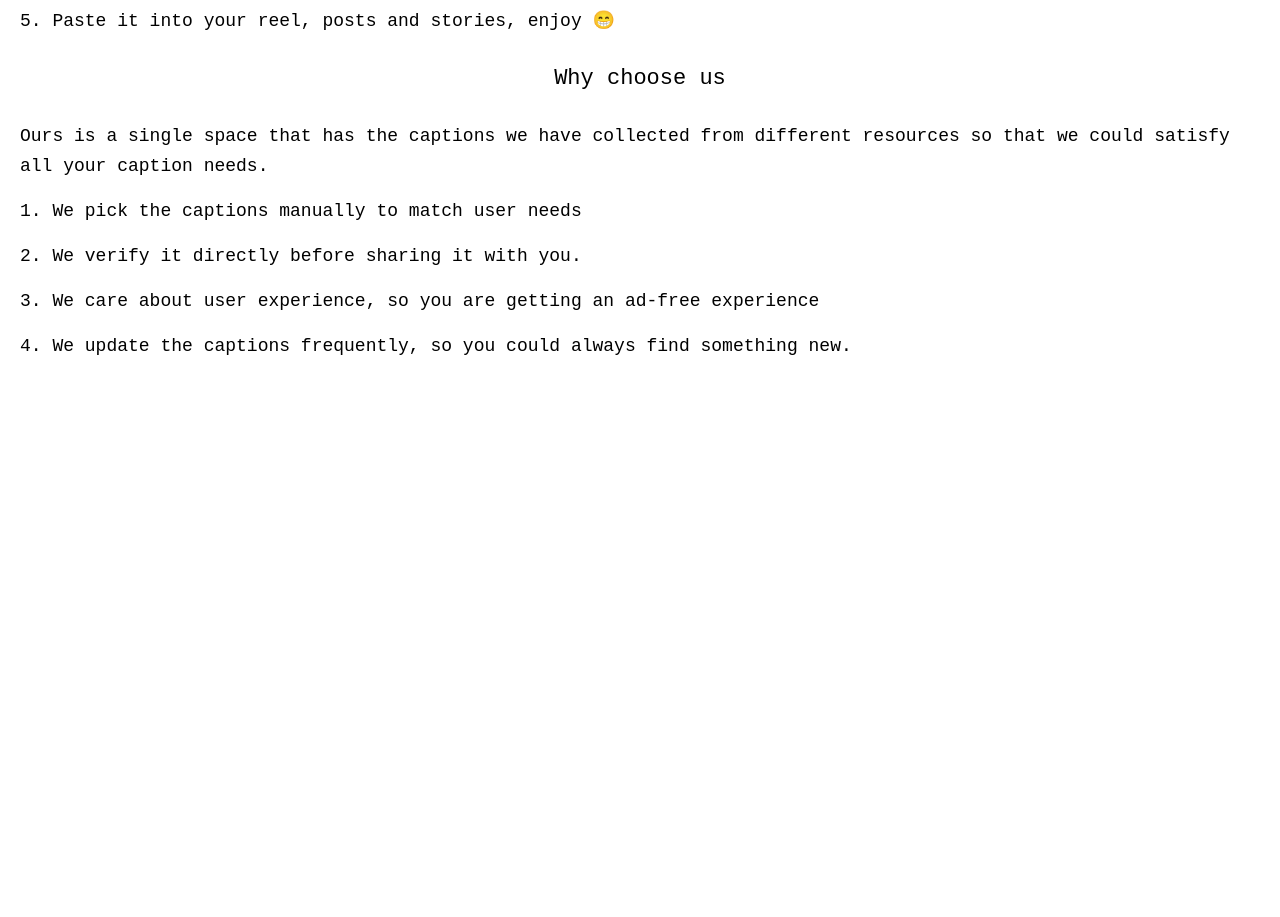
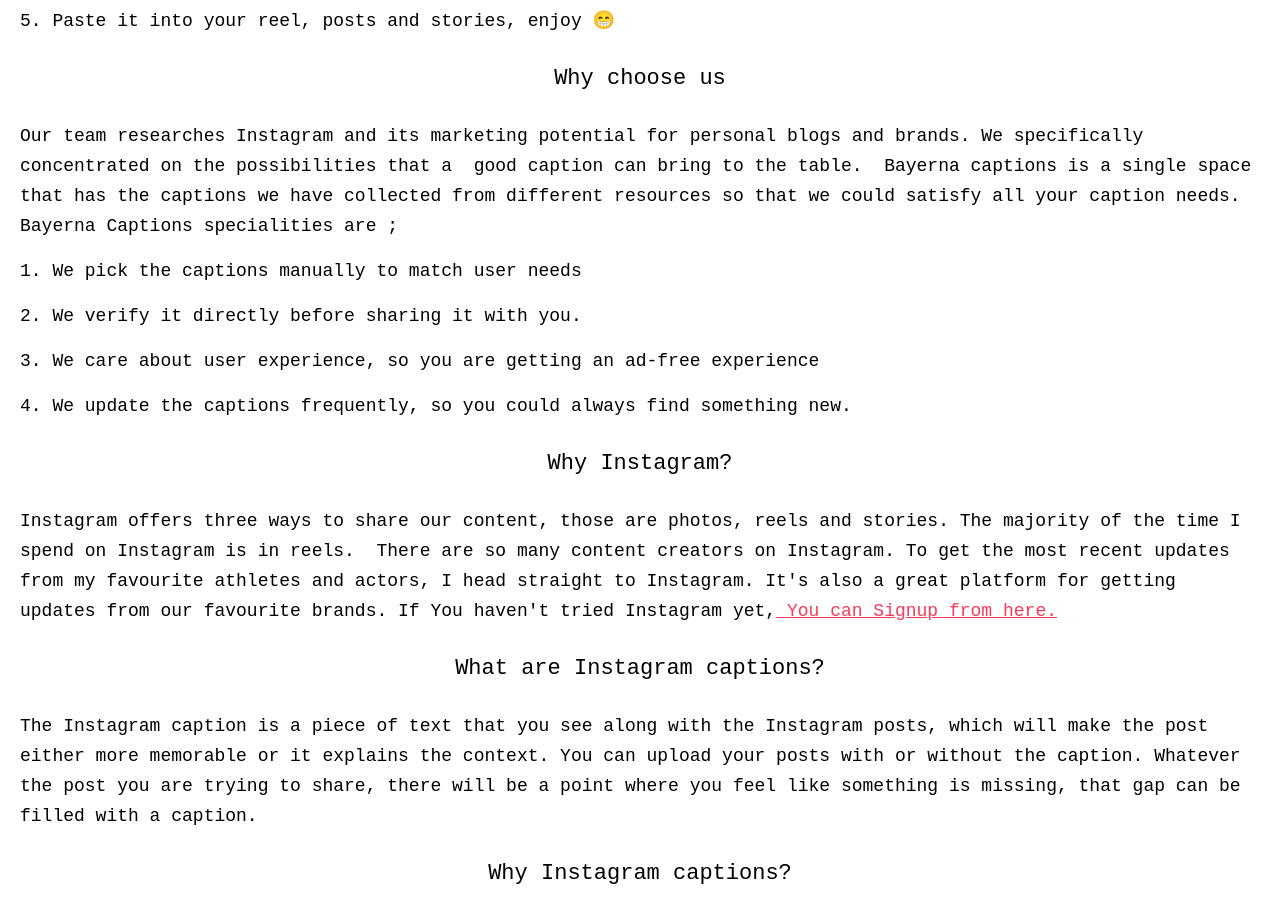
Before and after one commit to singledime/bayerna, a React (Create React App) app: page / in a window 1280 px wide. Shown: the part 1880-2797 px from the top of the page. Before the commit the page ends 2581 px from the top, so only its background shows below. Built offline with nearby package versions, Linux system fonts and the light colour scheme; no server answers.

Commit message:
content update

```diff
--- a/src/App.js
+++ b/src/App.js
@@ -109,8 +109,8 @@ function App() {
           <div className="intro-para">
             Instagram is the most popular one in the social media space,
             Millennials use it to share their lifestyle and the brands are using
-            it to promote their business. So day by day the user amount is
-            increasing at a very high proportion.
+            it to promote their business. So day by day the use case of
+            Instagram is growing into areas that haven't been discovered before.
             {"                                            "}
             {/*    . Why choose us
           Ours is a single space that has the captions we have collected from
@@ -178,8 +178,12 @@ function App() {
           </div>
           <div className="intro-para">
             {" "}
-            Ours is a single space that has the captions we have collected from
-            different resources so that we could satisfy all your caption needs.{" "}
+            Our team researches Instagram and its marketing potential for
+            personal blogs and brands. We specifically concentrated on the
+            possibilities that a  good caption can bring to the table.  Bayerna
+            captions is a single space that has the captions we have collected
+            from different resources so that we could satisfy all your caption
+            needs. Bayerna Captions specialities are ;
           </div>{" "}
           <div className="intro-para">
             1. We pick the captions manually to match user needs{" "}
@@ -195,6 +199,46 @@ function App() {
             4. We update the captions frequently, so you could always find
             something new.
           </div>
+          <div className="title-info" style={{}}>
+            Why Instagram?
+          </div>
+          <div className="intro-para">
+            Instagram offers three ways to share our content, those are photos,
+            reels and stories. The majority of the time I spend on Instagram is
+            in reels.  There are so many content creators on Instagram. To get
+            the most recent updates from my favourite athletes and actors, I
+            head straight to Instagram. It's also a great platform for getting
+            updates from our favourite brands. If You haven't tried Instagram
+            yet,
+            <a
+              href="https://www.instagram.com/accounts/emailsignup/"
+              style={{ color: "#fb3958" }}
+            >
+              {" "}
+              You can Signup from here.
+            </a>
+          </div>
+          <div className="title-info" style={{}}>
+            What are Instagram captions?
+          </div>
+          <div className="intro-para">
+            The Instagram caption is a piece of text that you see along with the
+            Instagram posts, which will make the post either more memorable or
+            it explains the context. You can upload your posts with or without
+            the caption. Whatever the post you are trying to share, there will
+            be a point where you feel like something is missing, that gap can be
+            filled with a caption.
+          </div>
+          <div className="title-info" style={{}}>
+            Why Instagram captions?
+          </div>
+          <div className="intro-para" style={{ paddingBottom: 100 }}>
+            You can use an Instagram caption to share more information about
+            your posts. a caption can influence the way a viewer sees the post.
+            With a caption, you can connect more effectively with your audience.
+            Even the brands and the influencers spent a good time coming up with
+            a caption.
+          </div>
         </div>
       </div>
     </div>
```
